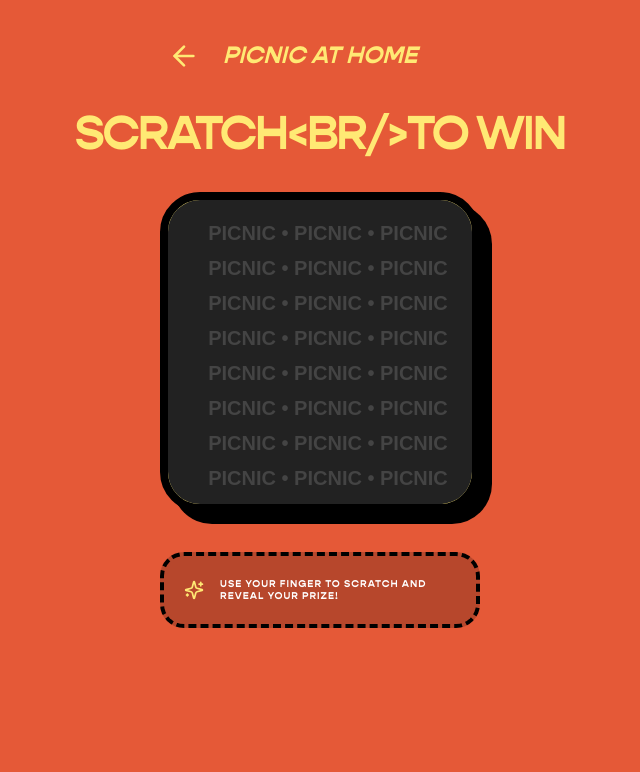
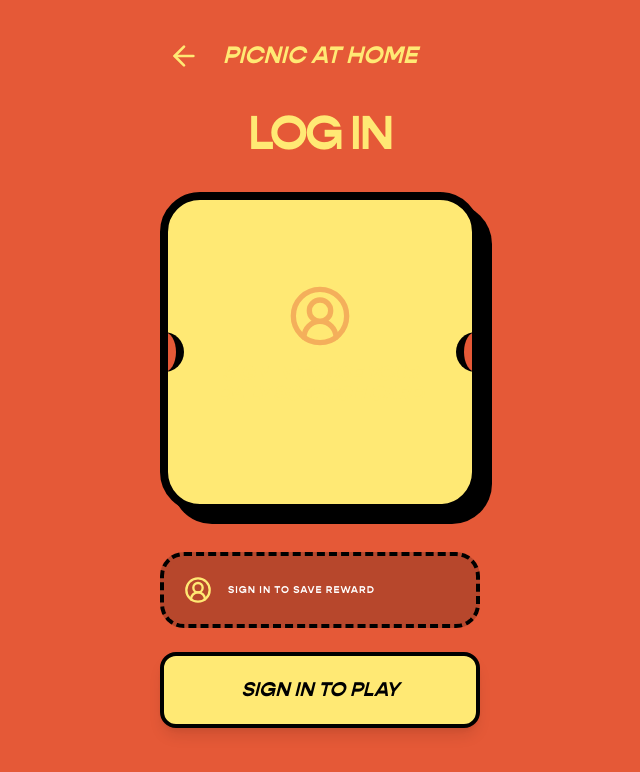
Before and after one commit to JaydenElworthy/burgerstack, a Next.js app: page /scratch in a window 1280 px wide. Shown: the top 772 px of the page, without its empty margins (320-960 px from the left). Built offline with nearby package versions, Linux system fonts and the light colour scheme; no server answers.

Commit message:
Update page.js

```diff
--- a/app/scratch/page.js
+++ b/app/scratch/page.js
@@ -2,7 +2,7 @@
 
 import { useEffect, useRef, useState } from 'react';
 import Link from 'next/link';
-import { ArrowLeft, Ticket, Trophy, Lock, Clock, Sparkles, XCircle, Loader2 } from 'lucide-react';
+import { ArrowLeft, Ticket, Trophy, Lock, Clock, Sparkles, XCircle, Loader2, UserCircle2 } from 'lucide-react';
 import { motion, AnimatePresence } from 'framer-motion';
 import confetti from 'canvas-confetti';
 import { supabase } from '../../lib/supabase';
@@ -19,12 +19,19 @@ export default function ScratchCard() {
 
   useEffect(() => { setMounted(true); }, []);
 
+  // 1. AUTH & ELIGIBILITY LOGIC
   useEffect(() => {
     if (!mounted) return;
     async function checkStatus() {
       const { data: { user: activeUser } } = await supabase.auth.getUser();
       setUser(activeUser);
-      if (!activeUser) { setStatus('can_scratch'); return; }
+
+      // GUEST LOGIC: If no user, show locked state immediately
+      if (!activeUser) {
+        setStatus('no_auth');
+        setIsRevealed(true); // Removes gray layer so it "doesn't scratch"
+        return;
+      }
 
       const { data: prof } = await supabase.from('profiles').select('*').eq('id', activeUser.id).single();
       setProfile(prof);
@@ -38,20 +45,32 @@ export default function ScratchCard() {
       if (lastScratch < lastSunday && prof?.scratch_count > 0) {
         await supabase.from('profiles').update({ scratch_count: 0, bonus_unlocked: false }).eq('id', activeUser.id);
         setStatus('can_scratch');
+        setIsRevealed(false);
         return;
       }
 
-      if (prof?.scratch_count === 0) { setStatus('can_scratch'); }
-      else if (prof?.scratch_count === 1) {
-        if (prof?.bonus_unlocked) { setStatus('can_scratch'); }
-        else { setStatus('locked_points'); setIsRevealed(true); }
-      } else { setStatus('bonus_used'); setIsRevealed(true); }
+      if (prof?.scratch_count === 0) {
+        setStatus('can_scratch');
+        setIsRevealed(false);
+      } else if (prof?.scratch_count === 1) {
+        if (prof?.bonus_unlocked) {
+          setStatus('can_scratch');
+          setIsRevealed(false);
+        } else {
+          setStatus('locked_points');
+          setIsRevealed(true);
+        }
+      } else {
+        setStatus('bonus_used');
+        setIsRevealed(true);
+      }
     }
     checkStatus();
   }, [mounted]);
 
+  // 2. REVEAL ENGINE (Only for Logged In)
   const handleReveal = async () => {
-    if (isRevealed) return;
+    if (isRevealed || !user) return;
     setIsRevealed(true);
     const winRoll = Math.random() > 0.3;
 
@@ -63,20 +82,20 @@ export default function ScratchCard() {
         if (codeRow) {
           setPrizeResult({ title: randomCat.title, code: codeRow.code });
           confetti();
-          if (user) {
-            await supabase.from('manual_code_bank').update({ is_claimed: true, claimed_by: user.id }).eq('id', codeRow.id);
-            await supabase.from('rewards').insert({ user_id: user.id, prize_title: randomCat.title, prize_code: codeRow.code });
-          }
+          await supabase.from('manual_code_bank').update({ is_claimed: true, claimed_by: user.id }).eq('id', codeRow.id);
+          await supabase.from('rewards').insert({ user_id: user.id, prize_title: randomCat.title, prize_code: codeRow.code });
         } else { setPrizeResult(null); }
       }
     } else { setPrizeResult(null); }
 
-    if (user) {
-      const nextCount = (profile?.scratch_count || 0) + 1;
-      await supabase.from('profiles').update({ scratch_count: nextCount, last_scratch_date: new Date().toISOString() }).eq('id', user.id);
-    }
+    const nextCount = (profile?.scratch_count || 0) + 1;
+    await supabase.from('profiles').update({
+        scratch_count: nextCount,
+        last_scratch_date: new Date().toISOString()
+    }).eq('id', user.id);
   };
 
+  // 3. CANVAS ENGINE
   useEffect(() => {
     if (!mounted || !canvasRef.current || status !== 'can_scratch' || isRevealed) return;
     const canvas = canvasRef.current;
@@ -120,10 +139,9 @@ export default function ScratchCard() {
         <div className="w-8" />
       </div>
 
-      {/* Hero Text */}
       <div className="text-center mb-8 px-4">
         <h2 className="text-[10vw] sm:text-5xl font-bold uppercase leading-[0.8] tracking-tighter text-[#FFE974]">
-            {status === 'loading' ? 'LOADING...' : status === 'bonus_used' ? 'All Done' : 'Scratch<br/>to Win'}
+            {status === 'loading' ? 'LOADING...' : status === 'no_auth' ? 'Log In' : status === 'bonus_used' ? 'All Done' : 'Daily Drop'}
         </h2>
       </div>
 
@@ -133,6 +151,13 @@ export default function ScratchCard() {
         <div className="absolute inset-0 flex flex-col items-center justify-center p-8 text-center select-none text-[#E55937]">
             {status === 'loading' ? (
                 <Loader2 className="animate-spin opacity-20" size={40} />
+            ) : status === 'no_auth' ? (
+              <div className="flex flex-col items-center w-full px-4">
+                <UserCircle2 size={64} className="mb-4 opacity-40" />
+                <h3 className="text-xl font-bold uppercase tracking-tight leading-none italic mb-4">
+                    Sign in to use your daily scratch card
+                </h3>
+              </div>
             ) : status === 'locked_need_points' ? (
               <>
                 <Lock size={64} className="mb-4 animate-bounce" />
@@ -141,24 +166,10 @@ export default function ScratchCard() {
             ) : status === 'bonus_used' ? (
               <div className="flex flex-col items-center w-full px-4">
                 <Ticket size={64} className="mb-4 opacity-20 rotate-[10deg]" />
-                <h3 className="text-xl font-bold uppercase tracking-tighter leading-none mb-4 italic">No More Scratches To Redeem This Week</h3>
+                <h3 className="text-xl font-bold uppercase tracking-tighter leading-none mb-4 italic text-center">No More Scratches To Redeem This Week</h3>
                 <div className="bg-[#E55937] text-white px-6 py-2 rounded-full font-black uppercase text-[10px] tracking-widest shadow-lg">
                     Renews Every Sunday
                 </div>
-              </div>
-            ) : isRevealed && !prizeResult ? (
-              <>
-                <XCircle size={64} className="mb-4 opacity-40" />
-                <h3 className="text-3xl font-bold uppercase tracking-tighter italic leading-none">Better Luck<br/>Next Time</h3>
-              </>
-            ) : isRevealed && prizeResult ? (
-              <div className="flex flex-col items-center">
-                <Trophy size={64} className="mb-4 animate-bounce" />
-                <h3 className="text-3xl font-black uppercase tracking-tighter leading-none mb-2">WINNER!</h3>
-                <div className="bg-[#E55937] text-white p-3 rounded-xl font-mono text-xl font-black tracking-widest uppercase mb-2 shadow-lg">
-                    {prizeResult.code}
-                </div>
-                <p className="text-[10px] font-bold uppercase opacity-60 italic">{user ? "Reward Logged to Wallet" : "Sign in to save reward"}</p>
               </div>
             ) : (
               <div className="flex flex-col items-center w-full px-4">
@@ -175,24 +186,26 @@ export default function ScratchCard() {
             {/* Ticket Cutouts */}
             <div className="absolute -left-6 top-1/2 -translate-y-1/2 w-10 h-10 bg-[#E55937] border-r-8 border-black rounded-full" />
             <div className="absolute -right-6 top-1/2 -translate-y-1/2 w-10 h-10 bg-[#E55937] border-l-8 border-black rounded-full" />
-
-            {/* Perforated lines */}
-            <div className="absolute top-[20%] left-0 w-full border-t-4 border-dashed border-black/10" />
-            <div className="absolute bottom-[20%] left-0 w-full border-t-4 border-dashed border-black/10" />
         </div>
 
-        {/* SCRATCH LAYER */}
+        {/* SCRATCH LAYER - Hidden if no_auth */}
         {status === 'can_scratch' && !isRevealed && (
           <canvas ref={canvasRef} style={{ touchAction: 'none' }} className="absolute inset-0 cursor-crosshair z-20" />
         )}
       </div>
 
-      {/* ACTION BUTTON - CONSTRAINED TO TICKET WIDTH */}
+      {/* DYNAMIC ACTION BUTTON */}
       <div className="mt-10 w-full max-w-[320px]">
-        {status === 'loading' ? null : !user && isRevealed ? (
-            <Link href="/login" className="block w-full bg-black text-[#FFE974] p-5 rounded-2xl font-bold uppercase italic text-xl text-center border-4 border-black shadow-lg active:scale-95 transition-transform">
-                Sign In to Save Reward
-            </Link>
+        {status === 'no_auth' ? (
+            <div className="space-y-6">
+                <div className="p-5 bg-black/20 border-4 border-black border-dashed rounded-3xl flex gap-4 items-center">
+                    <UserCircle2 size={28} className="text-[#FFE974]" />
+                    <p className="text-[10px] font-bold uppercase text-white tracking-widest leading-tight">Sign in to save reward</p>
+                </div>
+                <Link href="/login" className="block w-full bg-[#FFE974] text-black p-5 rounded-2xl font-bold uppercase italic text-xl text-center border-4 border-black shadow-lg active:scale-95 transition-all">
+                    Sign In to Play
+                </Link>
+            </div>
         ) : (isRevealed || status !== 'can_scratch') ? (
             <motion.div initial={{ y: 20, opacity: 0 }} animate={{ y: 0, opacity: 1 }}>
               <Link href="/game" className="block w-full bg-black text-[#FFE974] p-5 rounded-2xl font-bold uppercase italic text-center border-4 border-black active:translate-y-1 transition-all leading-tight shadow-lg text-lg px-2">
```
